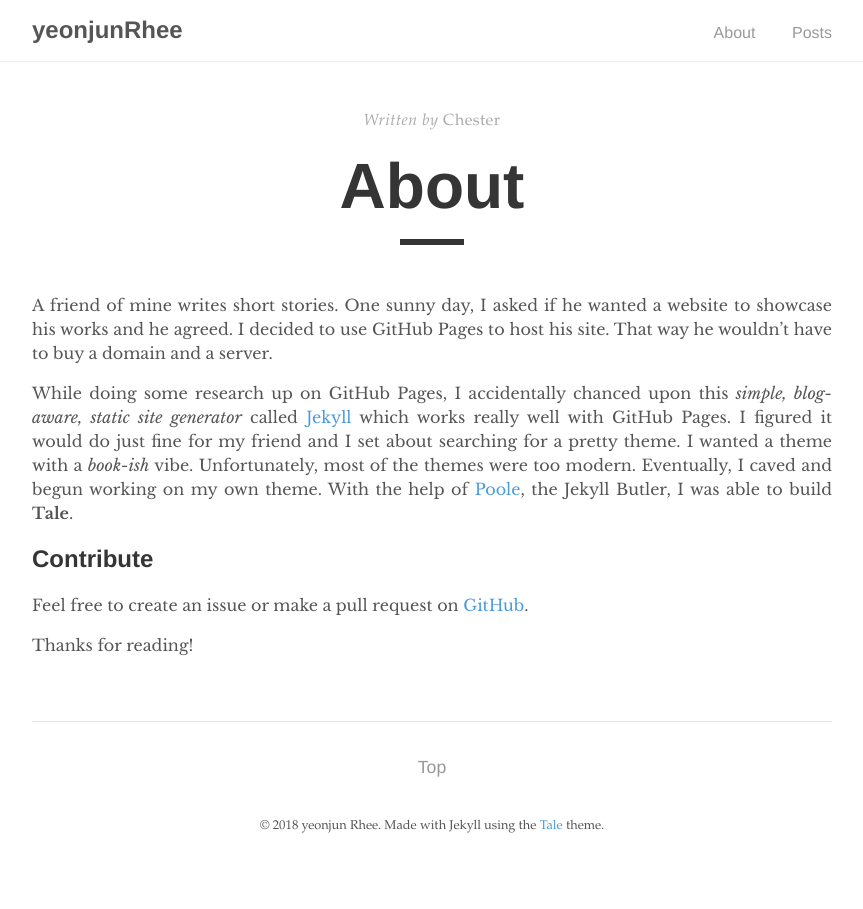
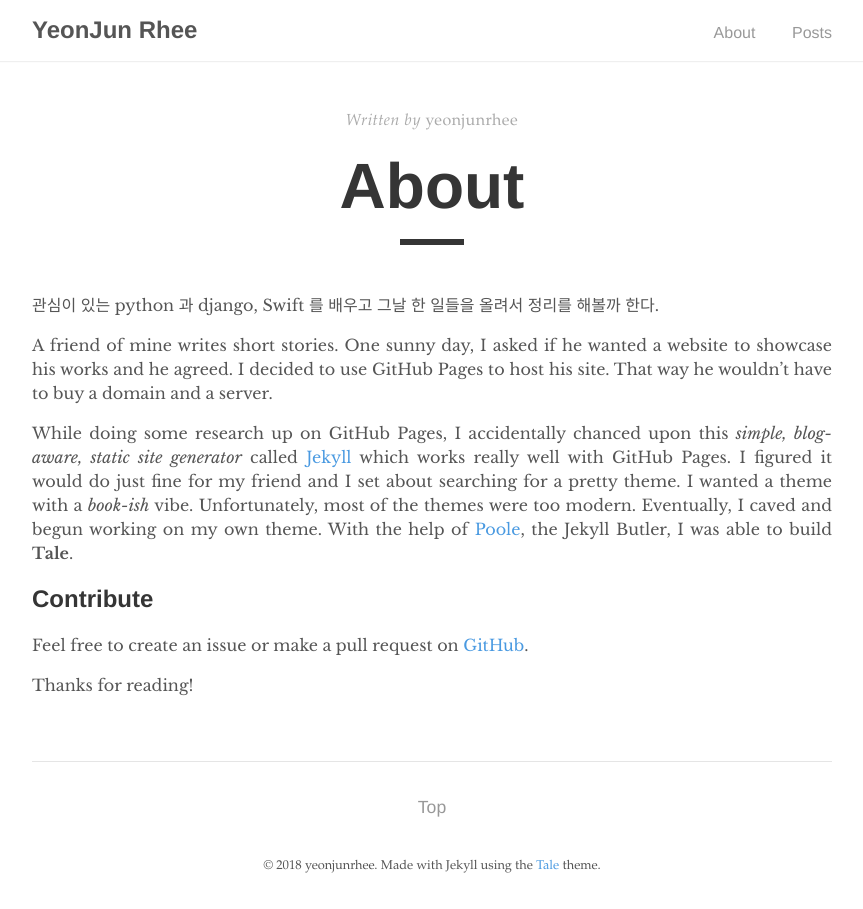
Before and after one commit to yeonjunrhee/yeonjunrhee.github.io, a Jekyll site: the page built from about.md, in a window 1280 px wide. Shown: the whole page, without its empty margins (208-1071 px from the left). Built offline with Jekyll 4.4.1, drawn with Linux system fonts in a browser that asks for light colours.

Commit message:
config edit2

```diff
--- a/_config.yml
+++ b/_config.yml
@@ -4,14 +4,14 @@
 # baseurl:        "/tale"
 # url:            "https://chesterhow.github.io"
 
-title:          yeonjunRhee
+title:          YeonJun Rhee
 description:    "Minimal Jekyll theme for storytellers"
 baseurl:        "/"
 url:            "https://yeonjunrhee.github.io"
 
 # Author
 author:
-  name:         yeonjun Rhee
+  name:         yeonjunrhee
   url:          https://harmajun.com
   email:        harmattans@gmail.com
 
--- a/about.md
+++ b/about.md
@@ -1,9 +1,12 @@
 ---
 layout: post
 title: "About"
-author: "Chester"
+author: "yeonjunrhee"
 permalink: /about/
 ---
+
+관심이 있는 python 과 django, Swift 를 배우고 그날 한 일들을 올려서 정리를 해볼까 한다.
+
 
 A friend of mine writes short stories. One sunny day, I asked if he wanted a website to showcase his works and he agreed. I decided to use GitHub Pages to host his site. That way he wouldn't have to buy a domain and a server.
 
```
Also changed, not shown: 1 other file.
